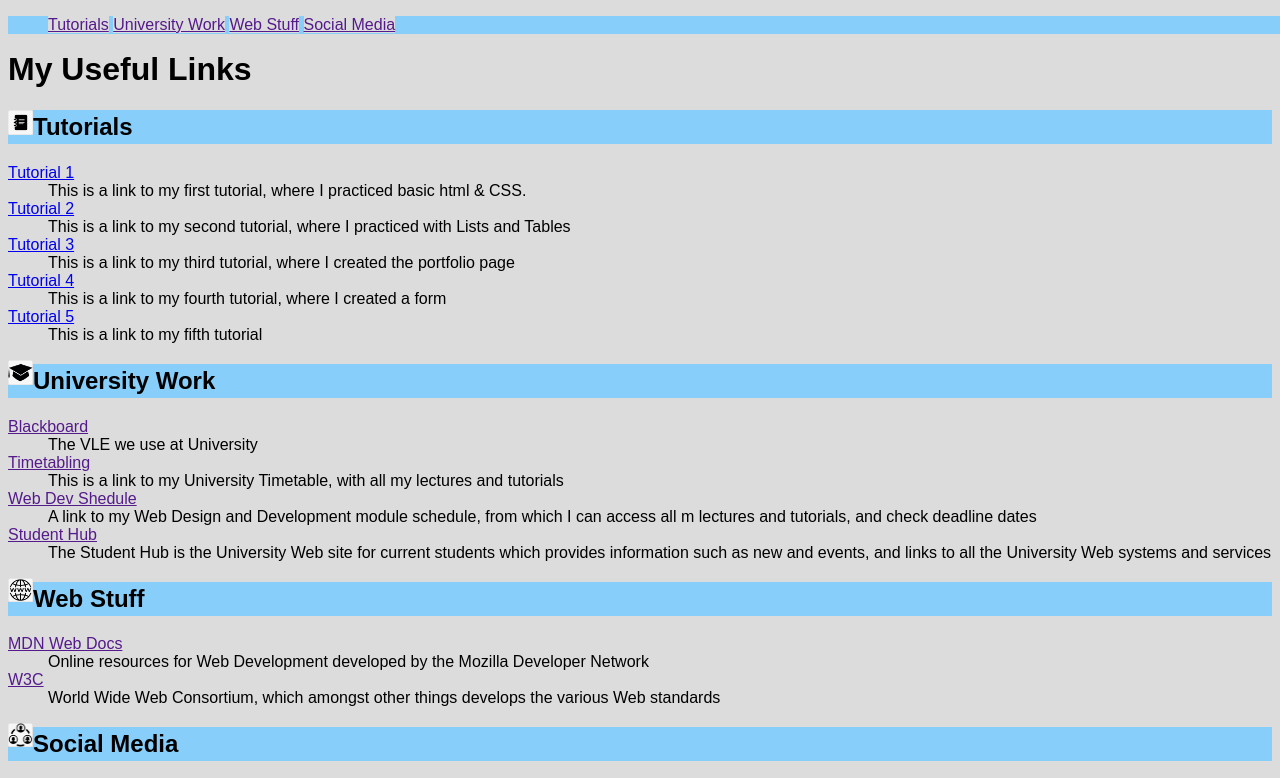
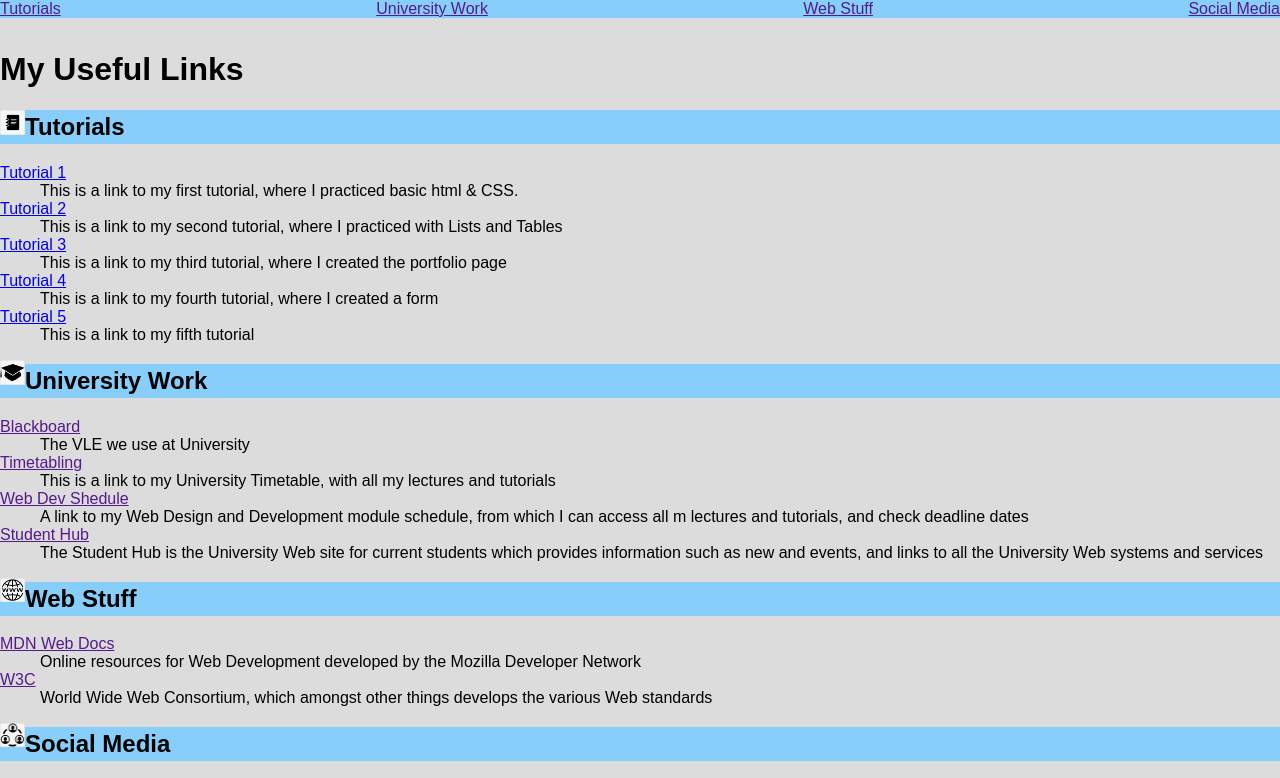
Before and after one commit to Buwaneka2/portfolio.github.io, a plain HTML site: page Tutorial3.html in a window 1280 px wide. Shown: the top 778 px of the page. Drawn offline with Linux system fonts and the light colour scheme.

Commit message:
Update Tutorial3.html
Fix navbar margin issue

```diff
--- a/Tutorial3.html
+++ b/Tutorial3.html
@@ -7,6 +7,10 @@
 			background-color: gainsboro;
 			font-family: Arial, sans-serif;
 
+		}
+
+		body{
+			margin: 0;
 		}
 
 		h2 {
@@ -24,11 +28,17 @@
 
 		}
 
-		div ol {
+		nav  {
 			overflow: hidden;
 			position: fixed;
 			top: 0;
 			width: 100%;
+			background-color: LightSkyBlue;
+			display: flex;
+			justify-content: space-between;
+		}
+
+		nav a {
 			background-color: LightSkyBlue;
 
 		}
@@ -40,12 +50,12 @@
 </head>
 <body>
 <div>
-	<ol>
-		<li><a href="">Tutorials</a></li>
-		<li><a href="">University Work</a></li>
-		<li><a href="">Web Stuff</a></li>
-		<li><a href="">Social Media</a></li>
-	</ol>
+	<nav>
+		<a href="">Tutorials</a>
+		<a href="">University Work</a>
+		<a href="">Web Stuff</a>
+		<a href="">Social Media</a>
+	</nav>
 </div>
 <div>
 	<h1>My Useful Links</h1>
@@ -53,7 +63,7 @@
 	<img src = "Img/tut.png" alt = "Tutorial image">
 	<h2 id = "Tutorial">Tutorials</h2>
 
-<dl>
+		<dl>
 			<dt><a href = "Tutorial 1.html">Tutorial 1</a></dt>
 			<dd>This is a link to my first tutorial, where I practiced basic html &amp; CSS.</dd>
 
```
